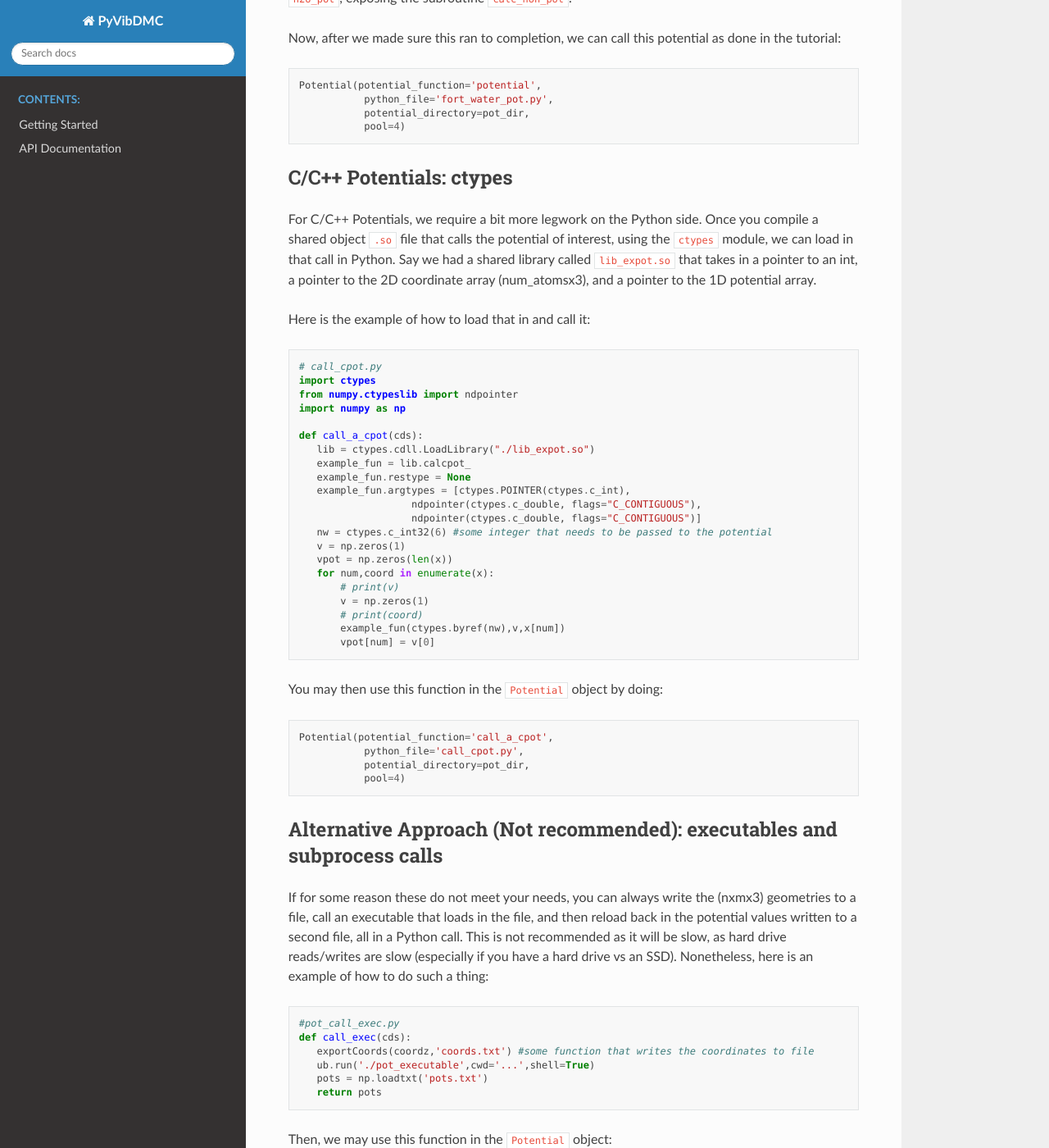
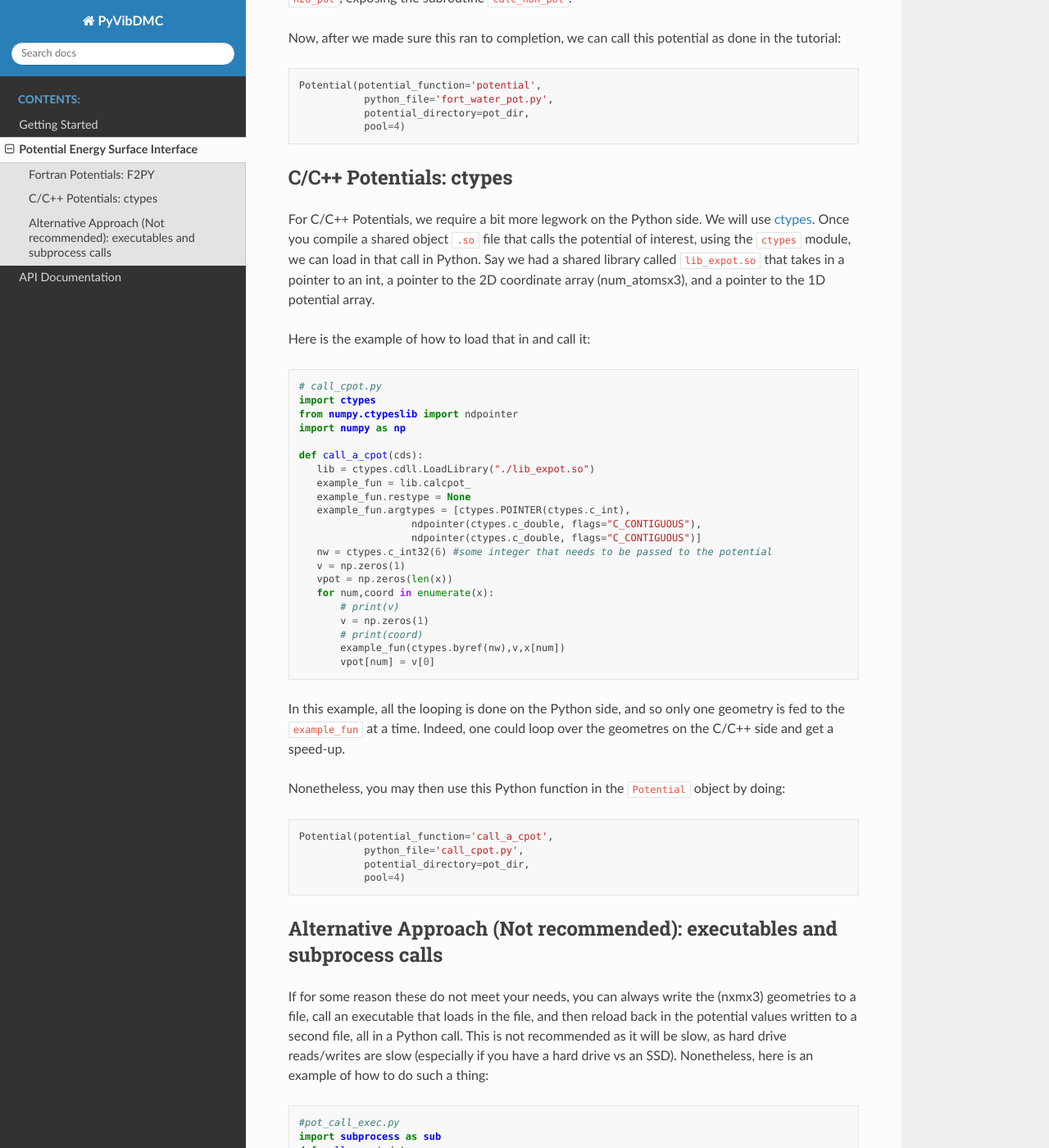
Before and after one commit to rjdirisio/pyvibdmc, a Sphinx documentation site: the page built from docs/potentials.rst, in a window 1280 px wide and 1400 px high, scrolled down 1260 px. Shown: the whole window at 82% size. Built offline with Sphinx 7.4.7 and the Read the Docs theme 2.0.0, drawn with Linux system fonts in a browser that asks for light colours; pages that are not in the unit, such as notebooks, are missing from menus; some of the changed text lies outside the part shown.

Commit message:
Updating docstrings

```diff
--- a/docs/index.rst
+++ b/docs/index.rst
@@ -11,7 +11,7 @@ Welcome to PyVibDMC's documentation!
    :caption: Contents:
 
    getting_started
-   potential
+   potentials
    api
 
 
--- a/docs/potentials.rst
+++ b/docs/potentials.rst
@@ -60,7 +60,9 @@ Now, after we made sure this ran to completion, we can call this potential as do
 
 C/C++ Potentials: ctypes
 -------------------------------------------------------
-For C/C++ Potentials, we require a bit more legwork on the Python side. Once you compile a shared object
+For C/C++ Potentials, we require a bit more legwork on the Python side. We will use
+`ctypes <https://docs.python.org/3/library/ctypes.html>`_.
+Once you compile a shared object
 ``.so`` file that calls the potential of interest, using the ``ctypes`` module, we can load in that call in Python.
 Say we had a shared library called ``lib_expot.so`` that takes in a pointer to an int, a pointer to the 2D coordinate
 array (num_atomsx3), and a pointer to the 1D potential array.
@@ -89,7 +91,10 @@ Here is the example of how to load that in and call it::
           example_fun(ctypes.byref(nw),v,x[num])
           vpot[num] = v[0]
 
-You may then use this function in the ``Potential`` object by doing::
+In this example, all the looping is done on the Python side, and so only one geometry is fed to the
+``example_fun`` at a time. Indeed, one could loop over the geometres on the C/C++ side and get a speed-up.
+
+Nonetheless, you may then use this Python function in the ``Potential`` object by doing::
 
    Potential(potential_function='call_a_cpot',
               python_file='call_cpot.py',
@@ -104,9 +109,10 @@ a Python call. This is not recommended as it will be slow, as hard drive reads/w
 a hard drive vs an SSD).  Nonetheless, here is an example of how to do such a thing::
 
    #pot_call_exec.py
+   import subprocess as sub
    def call_exec(cds):
       exportCoords(coordz,'coords.txt') #some function that writes the coordinates to file
-      ub.run('./pot_executable',cwd='...',shell=True)
+      sub.run('./pot_executable',cwd='...',shell=True)
       pots = np.loadtxt('pots.txt')
       return pots
 
```
Also changed, not shown: other parts of docs/potentials.rst (+1 -1 lines).
